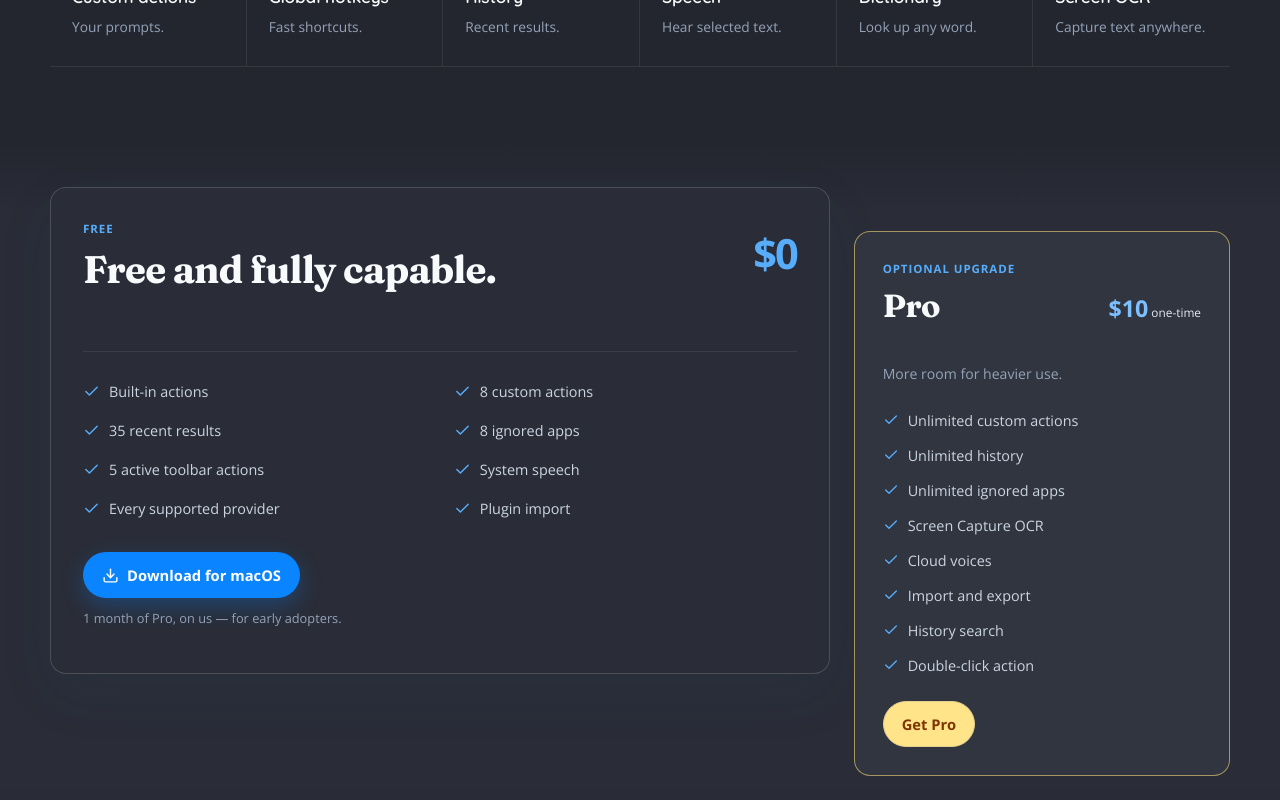
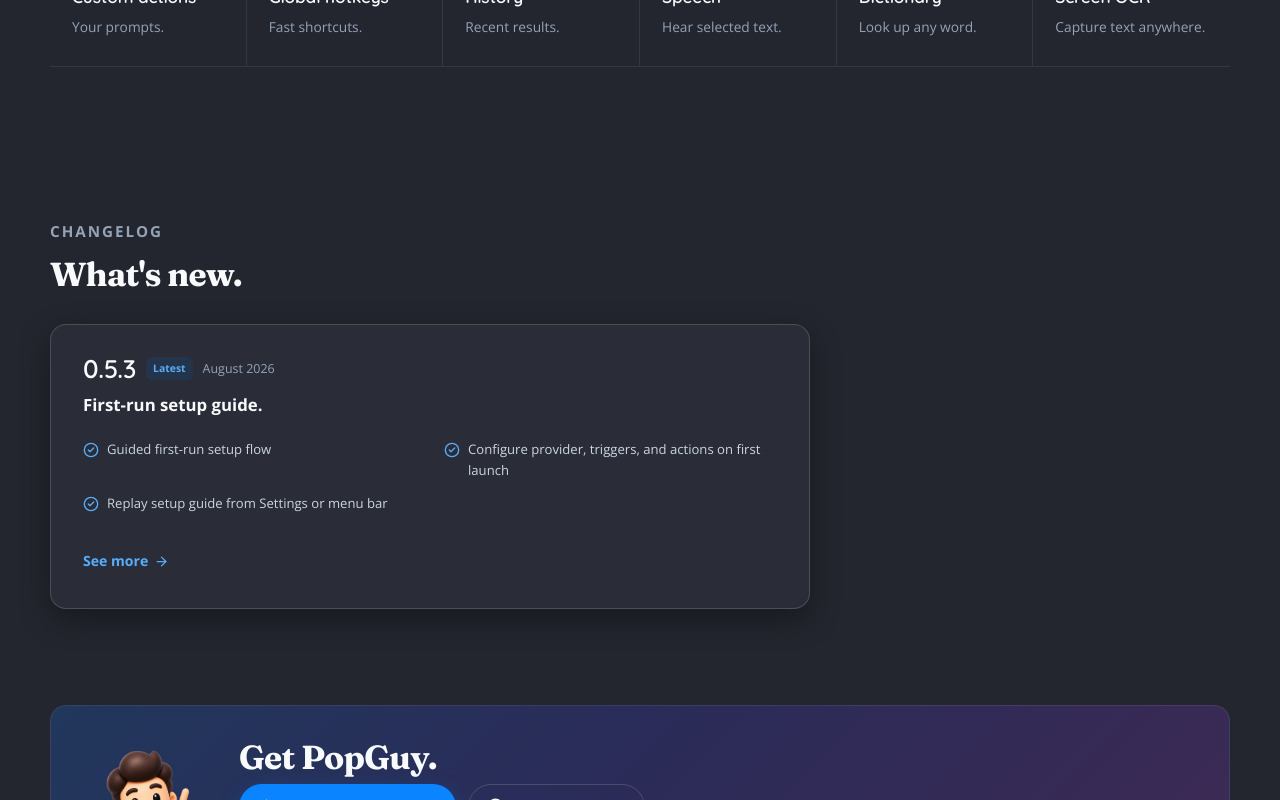
Before and after one commit to dinhanhthi/PopGuy, a React (Vite) app in the folder website/: page / in a window 1280 px wide. Shown: the part 1580-2380 px from the top of the page. Built offline with nearby package versions, Linux system fonts and the light colour scheme.

Commit message:
feat(website): drop Pro pricing and checkout
The homepage CTA is Download only. Plugin export is no longer described as a Pro feature.

```diff
--- a/website/src/constants.js
+++ b/website/src/constants.js
@@ -1,5 +1,3 @@
 export const GITHUB_URL = "https://github.com/dinhanhthi/PopGuy";
 export const RELEASES_URL = `${GITHUB_URL}/releases`;
 export const DOWNLOAD_URL = `${RELEASES_URL}/latest`;
-export const PRO_CHECKOUT_URL =
-  "https://dinhanhthi.lemonsqueezy.com/checkout/buy/ea521c18-178e-4aaa-a479-af053e38285e";
--- a/website/src/data/docs.js
+++ b/website/src/data/docs.js
@@ -149,7 +149,7 @@ echo "$POPGUY_TEXT" | base64`
           "Pick the actions to bundle (or export a single action).",
           "Save the .json file. Share it anywhere."
         ],
-        body: "Export is a Pro feature; importing plugins is free. The exported file is plain JSON — no binary, no signature — so anyone can read it before installing."
+        body: "Export is available to everyone, as is importing plugins. The exported file is plain JSON — no binary, no signature — so anyone can read it before installing."
       },
       {
         title: "Import a plugin",
--- a/website/src/pages/HomePage.jsx
+++ b/website/src/pages/HomePage.jsx
@@ -1,7 +1,6 @@
 import {
   ArrowRight,
   BookOpen,
-  Check,
   CheckCircle2,
   Clock3,
   Command,
@@ -19,7 +18,7 @@ import {
   providerLogos
 } from "../components/ProviderLogos";
 import { releases } from "../data/changelog";
-import { DOWNLOAD_URL, GITHUB_URL, PRO_CHECKOUT_URL } from "../constants";
+import { DOWNLOAD_URL, GITHUB_URL } from "../constants";
 
 const features = [
   {
@@ -52,28 +51,6 @@ const features = [
     title: "Screen OCR",
     text: "Capture text anywhere."
   }
-];
-
-const freeFeatures = [
-  "Built-in actions",
-  "8 custom actions",
-  "35 recent results",
-  "8 ignored apps",
-  "5 active toolbar actions",
-  "System speech",
-  "Every supported provider",
-  "Plugin import"
-];
-
-const proFeatures = [
-  "Unlimited custom actions",
-  "Unlimited history",
-  "Unlimited ignored apps",
-  "Screen Capture OCR",
-  "Cloud voices",
-  "Import and export",
-  "History search",
-  "Double-click action"
 ];
 
 export function HomePage() {
@@ -153,46 +130,6 @@ export function HomePage() {
         </div>
       </section>
 
-      <section className="pricing section-blue">
-        <div className="shell pricing-focus">
-          <article className="free-plan">
-            <div className="pricing-title-row">
-              <div>
-                <span className="plan-label">Free</span>
-                <h2>Free and fully capable.</h2>
-              </div>
-              <strong>$0</strong>
-            </div>
-            <ul>
-              {freeFeatures.map((feature) => (
-                <li key={feature}><Check size={17} /> {feature}</li>
-              ))}
-            </ul>
-            <ButtonLink href={DOWNLOAD_URL} icon="download">
-              Download for macOS
-            </ButtonLink>
-            <p className="pro-early-note">1 month of Pro, on us — for early adopters.</p>
-          </article>
-
-          <aside className="pro-addon">
-            <span className="plan-label">Optional upgrade</span>
-            <div className="pro-price">
-              <h2>Pro</h2>
-              <p><strong>$10</strong> one-time</p>
-            </div>
-            <p>More room for heavier use.</p>
-            <ul>
-              {proFeatures.map((feature) => (
-                <li key={feature}><Check size={16} /> {feature}</li>
-              ))}
-            </ul>
-            <ButtonLink href={PRO_CHECKOUT_URL} variant="gold">
-              Get Pro
-            </ButtonLink>
-          </aside>
-        </div>
-      </section>
-
       <section className="changelog-preview shell section-pad">
         <div className="section-heading">
           <p className="section-label">Changelog</p>
--- a/website/src/styles.css
+++ b/website/src/styles.css
@@ -339,148 +339,6 @@
   margin-top: 32px;
 }
 
-/* Free-first pricing */
-
-.pricing-hero--simple {
-  display: block;
-  max-width: 760px;
-  padding-bottom: 18px;
-  text-align: left;
-}
-
-.pricing-hero--simple h1 {
-  margin-bottom: 12px;
-}
-
-.pricing-hero--simple > div > p {
-  margin: 0;
-}
-
-.pricing-focus {
-  display: grid;
-  grid-template-columns: minmax(0, 1.45fr) minmax(280px, 0.7fr);
-  gap: 24px;
-  align-items: start;
-  padding-block: 48px 80px;
-}
-
-.free-plan,
-.pro-addon {
-  border: 1px solid var(--line-strong);
-  border-radius: 16px;
-  background: var(--surface);
-}
-
-.free-plan {
-  padding: 32px;
-  box-shadow: 0 20px 55px rgba(32, 65, 110, 0.09);
-}
-
-.pricing-title-row {
-  display: flex;
-  align-items: flex-start;
-  justify-content: space-between;
-  gap: 24px;
-  padding-bottom: 28px;
-  border-bottom: 1px solid var(--line);
-}
-
-.plan-label {
-  display: block;
-  margin-bottom: 10px;
-  color: var(--blue);
-  font-size: 0.72rem;
-  font-weight: 760;
-  letter-spacing: 0.08em;
-  text-transform: uppercase;
-}
-
-.pricing-title-row h2 {
-  max-width: 500px;
-  font-size: clamp(1.8rem, 3vw, 2.55rem);
-}
-
-.pricing-title-row > strong {
-  color: var(--blue);
-  font-size: 2.6rem;
-  letter-spacing: -0.05em;
-}
-
-.free-plan ul,
-.pro-addon ul {
-  display: grid;
-  margin: 28px 0 32px;
-  padding: 0;
-  list-style: none;
-}
-
-.free-plan ul {
-  grid-template-columns: repeat(2, minmax(0, 1fr));
-  gap: 16px 28px;
-}
-
-.free-plan li,
-.pro-addon li {
-  display: flex;
-  align-items: flex-start;
-  gap: 9px;
-  color: var(--text-prose);
-  font-size: 0.9rem;
-}
-
-.free-plan li svg,
-.pro-addon li svg {
-  flex: 0 0 auto;
-  margin-top: 3px;
-  color: var(--blue);
-}
-
-.pro-addon {
-  margin-top: 44px;
-  padding: 28px;
-  background: var(--bg-blue-strong);
-  border-color: #d5bd6cb5;
-}
-
-.pro-price {
-  display: flex;
-  align-items: baseline;
-  justify-content: space-between;
-  gap: 16px;
-}
-
-.pro-price h2 {
-  font-size: 2rem;
-}
-
-.pro-price p {
-  margin: 0;
-  font-size: 0.74rem;
-}
-
-.pro-price strong {
-  color: var(--blue-dark);
-  font-size: 1.45rem;
-}
-
-.pro-addon > p {
-  margin-top: 12px;
-  color: var(--muted);
-  font-size: 0.88rem;
-}
-
-.pro-early-note {
-  margin-top: 10px;
-  color: var(--muted);
-  font-size: 0.8rem;
-  text-align: left;
-}
-
-.pro-addon ul {
-  gap: 12px;
-  margin-block: 24px;
-}
-
 @media (max-width: 900px) {
   .real-popguy-panel {
     top: 240px;
@@ -492,14 +350,6 @@
   .provider-list {
     grid-template-columns: repeat(2, minmax(0, 1fr));
   }
-
-  .pricing-focus {
-    grid-template-columns: 1fr;
-  }
-
-  .pro-addon {
-    margin-top: 0;
-  }
 }
 
 @media (max-width: 560px) {
@@ -529,33 +379,6 @@
 
   .provider-brand {
     min-height: 64px;
-  }
-
-  .pricing-hero--simple {
-    padding-inline: 20px;
-  }
-
-  .pricing-focus {
-    width: min(calc(100% - 28px), var(--shell));
-    padding-top: 18px;
-  }
-
-  .free-plan,
-  .pro-addon {
-    padding: 26px 22px;
-  }
-
-  .pricing-title-row {
-    display: block;
-  }
-
-  .pricing-title-row > strong {
-    display: block;
-    margin-top: 18px;
-  }
-
-  .free-plan ul {
-    grid-template-columns: 1fr;
   }
 }
 
@@ -877,18 +700,6 @@ input:focus-visible {
   background: var(--surface-hover);
 }
 
-.button--gold {
-  background: #ffe48a;
-  border-color: #e6cf8f;
-  color: #7e3503;
-  font-weight: 700;
-}
-
-.button--gold:hover {
-  background: #f5e6b4;
-  border-color: #ddc079;
-}
-
 .button--header {
   min-height: 32px;
   padding-inline: 16px;
@@ -1540,7 +1351,6 @@ input:focus-visible {
 }
 
 .download-section,
-.pricing-cta,
 .changelog-cta {
   display: flex;
   align-items: center;
@@ -1561,8 +1371,7 @@ input:focus-visible {
   margin-top: 40px;
 }
 
-.download-section > img,
-.pricing-cta > img {
+.download-section > img {
   width: 112px;
   height: 112px;
   align-self: center;
@@ -1570,13 +1379,11 @@ input:focus-visible {
 }
 
 .download-section h2,
-.pricing-cta h2,
 .changelog-cta h2 {
   margin-bottom: 8px;
 }
 
 .download-section p,
-.pricing-cta p,
 .changelog-cta p {
   margin-bottom: 20px;
   color: var(--muted);
@@ -1942,62 +1749,6 @@ input:focus-visible {
   padding-block: 72px 40px;
 }
 
-.pricing-hero {
-  display: grid;
-  grid-template-columns: 128px 1fr;
-  align-items: center;
-  gap: 36px;
-  text-align: center;
-}
-
-.pricing-hero > img {
-  width: 128px;
-  height: 128px;
-  object-fit: contain;
-}
-
-.pricing-hero h1 {
-  margin-bottom: 14px;
-  font-size: clamp(2.3rem, 4.4vw, 3.4rem);
-}
-
-.pricing-hero > div > p {
-  max-width: 680px;
-  margin: 0 auto 20px;
-  color: var(--muted);
-  font-size: 1rem;
-}
-
-.pricing-principles {
-  display: flex;
-  flex-wrap: wrap;
-  justify-content: center;
-  gap: 10px;
-}
-
-.pricing-principles span {
-  display: flex;
-  align-items: center;
-  gap: 6px;
-  padding: 6px 11px;
-  border-radius: 7px;
-  background: var(--bg-blue);
-  color: var(--text-prose);
-  font-size: 0.76rem;
-  font-weight: 620;
-}
-
-.pricing-principles svg {
-  width: 14px;
-}
-
-.pricing-plans {
-  display: grid;
-  grid-template-columns: repeat(2, minmax(0, 1fr));
-  gap: 20px;
-  padding-block: 32px 24px;
-}
-
 .plan-card {
   display: flex;
   flex-direction: column;
@@ -2218,25 +1969,6 @@ input:focus-visible {
   color: var(--muted);
   font-size: 0.78rem;
   line-height: 1.6;
-}
-
-.pricing-cta {
-  min-height: 190px;
-  justify-content: space-between;
-}
-
-.pricing-cta > img {
-  width: 130px;
-  height: 130px;
-}
-
-.pricing-cta p {
-  max-width: 560px;
-  margin-bottom: 0;
-}
-
-.pricing-cta .inline-actions {
-  flex: 0 0 auto;
 }
 
 .changelog-hero {
@@ -2505,10 +2237,6 @@ input:focus-visible {
 
   .faq-grid {
     grid-template-columns: repeat(2, 1fr);
-  }
-
-  .pricing-cta {
-    flex-wrap: wrap;
   }
 }
 
@@ -2690,18 +2418,6 @@ input:focus-visible {
     padding-inline: 0;
   }
 
-  .pricing-hero {
-    grid-template-columns: 1fr;
-  }
-
-  .pricing-hero > img {
-    display: none;
-  }
-
-  .pricing-plans {
-    width: min(calc(100% - 40px), 780px);
-  }
-
   .release-heading {
     grid-template-columns: 1fr;
   }
@@ -2850,7 +2566,6 @@ input:focus-visible {
   }
 
   .download-section,
-  .pricing-cta,
   .changelog-cta {
     display: block;
     margin-bottom: 64px;
@@ -2858,8 +2573,7 @@ input:focus-visible {
     text-align: center;
   }
 
-  .download-section > img,
-  .pricing-cta > img {
+  .download-section > img {
     width: 96px;
     height: 96px;
     margin: 0 auto 8px;
@@ -2909,18 +2623,6 @@ input:focus-visible {
     display: none;
   }
 
-  .pricing-hero {
-    padding-top: 60px;
-  }
-
-  .pricing-hero h1 {
-    font-size: 2.2rem;
-  }
-
-  .pricing-plans {
-    grid-template-columns: 1fr;
-  }
-
   .plan-card {
     min-height: auto;
     padding: 28px 24px;
@@ -2940,14 +2642,6 @@ input:focus-visible {
 
   .faq-grid {
     grid-template-columns: 1fr;
-  }
-
-  .pricing-cta {
-    margin-top: 24px;
-  }
-
-  .pricing-cta .inline-actions {
-    margin-top: 24px;
   }
 
   .changelog-hero {
```
Also changed, not shown: 2 other files (tests, documents, lock files or other folders).
